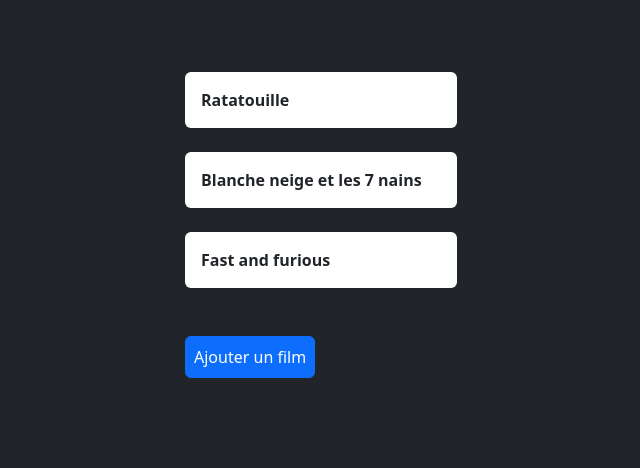
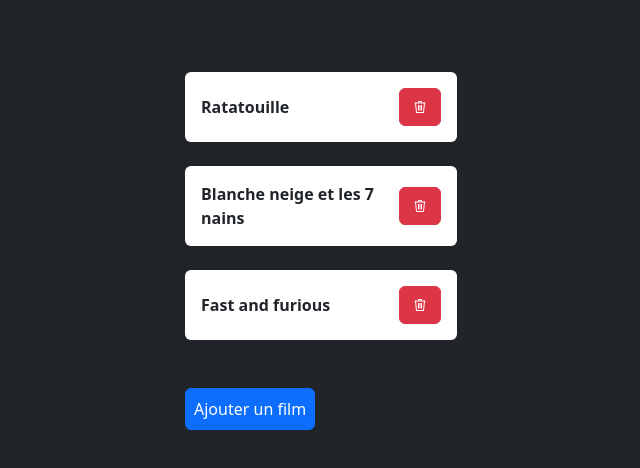
Before and after one commit to valmri/Todo-list-films, a Vue app: page / in a window 1280 px wide. Shown: the top 468 px of the page, without its empty margins (319-959 px from the left). Built offline with nearby package versions, Linux system fonts and the light colour scheme.

Commit message:
Suppression film

```diff
--- a/index.html
+++ b/index.html
@@ -5,7 +5,8 @@
     <link rel="icon" href="/favicon.ico">
     <meta name="viewport" content="width=device-width, initial-scale=1.0">
     <title>TodoFILM</title>
-      <link rel="stylesheet" href="https://cdn.jsdelivr.net/npm/bootstrap@5.3.0-alpha1/dist/css/bootstrap.min.css">
+    <link rel="stylesheet" href="https://cdn.jsdelivr.net/npm/bootstrap@5.3.0-alpha1/dist/css/bootstrap.min.css">
+    <link rel="stylesheet" href="https://maxst.icons8.com/vue-static/landings/line-awesome/line-awesome/1.3.0/css/line-awesome.min.css">
   </head>
   <body class="bg-dark">
     <div id="app" class="d-flex justify-content-center mt-5"></div>
--- a/src/components/List.vue
+++ b/src/components/List.vue
@@ -1,8 +1,11 @@
 <template>
   <div class="d-block w-25">
 
-      <div v-for="film in films" class="bg-white text-dark rounded p-3 m-4">
+      <div v-for="(film, index) in films" class="d-flex justify-content-between align-items-center bg-white text-dark rounded p-3 m-4">
         <span class="fw-bold">{{ film }}</span>
+        <button class="btn btn-danger" title="Supprimer le film" @click="deleteFilm(index)">
+          <i class="las la-trash"></i>
+        </button>
       </div>
 
       <div class="bg-white text-dark rounded p-3 m-4" id="cardNewFilm" v-show="openCard">
@@ -36,6 +39,11 @@
       this.films.push(this.titreFilm);
       this.titreFilm = '';
       this.openCard = false;
+    },
+    deleteFilm: function(index) {
+      if (index !== -1) {
+        this.films.splice(index, 1);
+      }
     }
   }
 }
```
